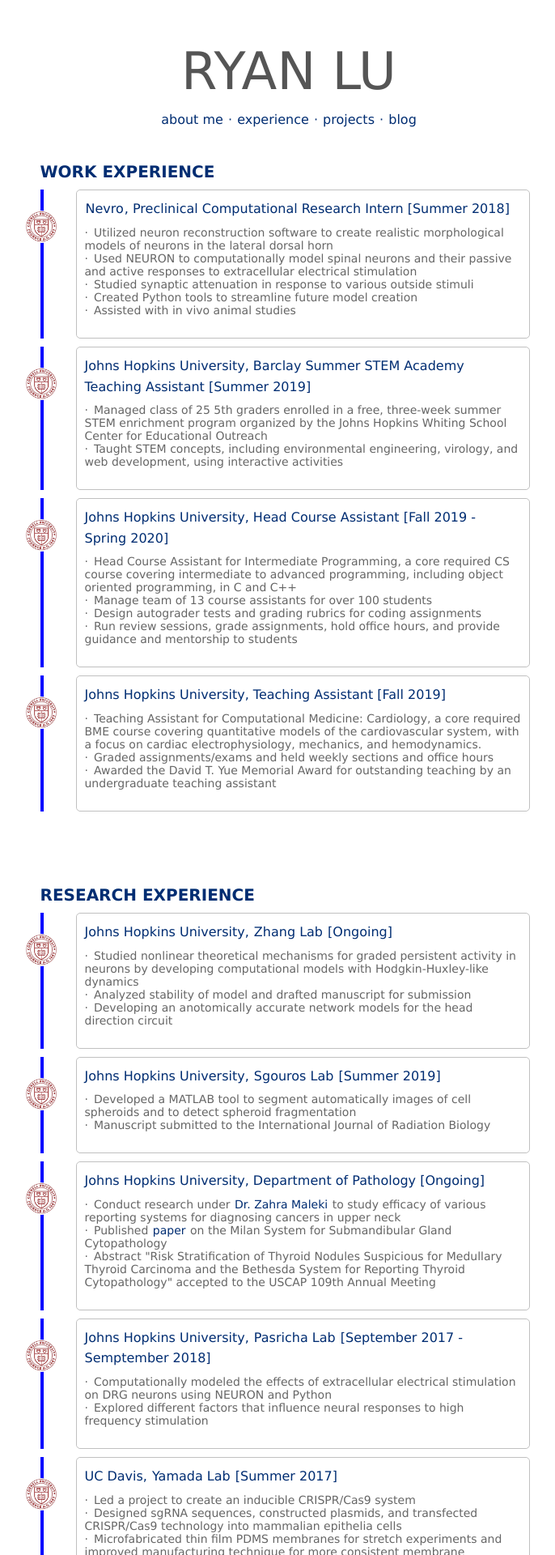
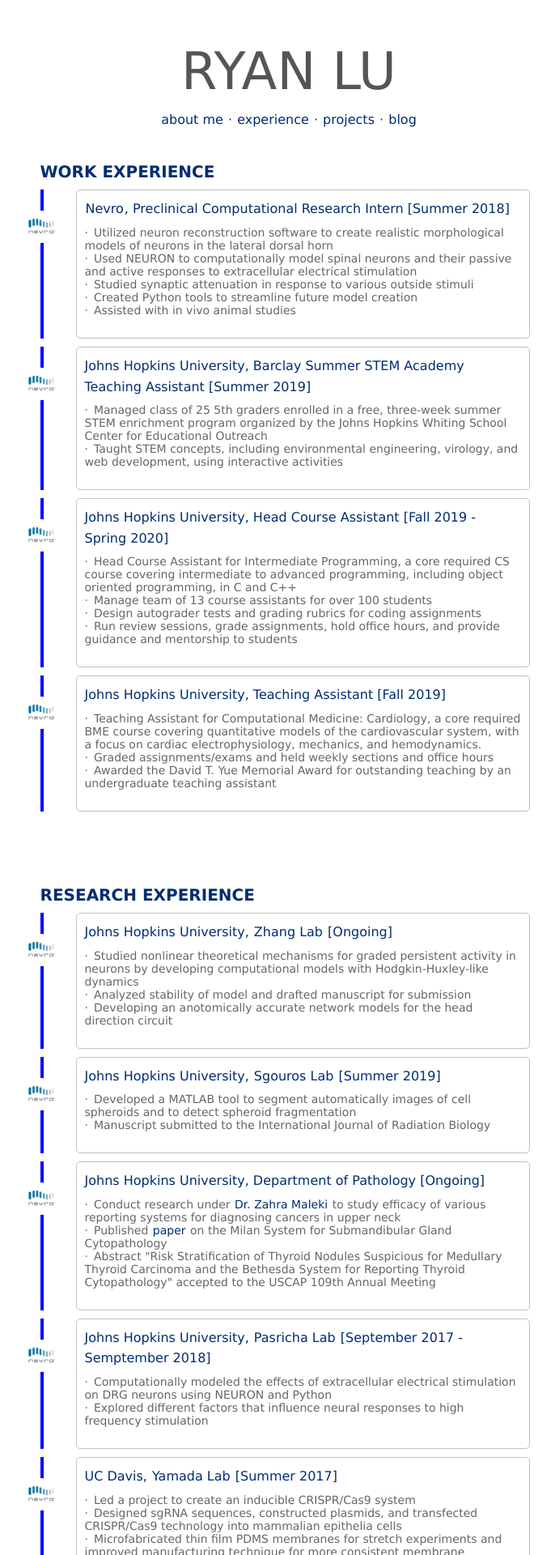
Before and after one commit to ryanlu41/ryanlu41.github.io, a Jekyll site: the page built from experience/index.html, in a window 1280 px wide. Shown: the top 1920 px of the page at 81% size, without its empty margins (283-969 px from the left). Built offline with Jekyll 4.4.1, drawn with Linux system fonts in a browser that asks for light colours.

Commit message:
nevro logo

```diff
--- a/experience/index.html
+++ b/experience/index.html
@@ -28,7 +28,7 @@
 
 	.nevro:before {
 		background-size: contain;
-		background-image: url('{{ site.url }}/images/cornell.jpg');
+		background-image: url('{{ site.url }}/images/nevro.jpg');
 	}
 
 	.cornell:before {
```
Also changed, not shown: images/nevro.jpg (added).
